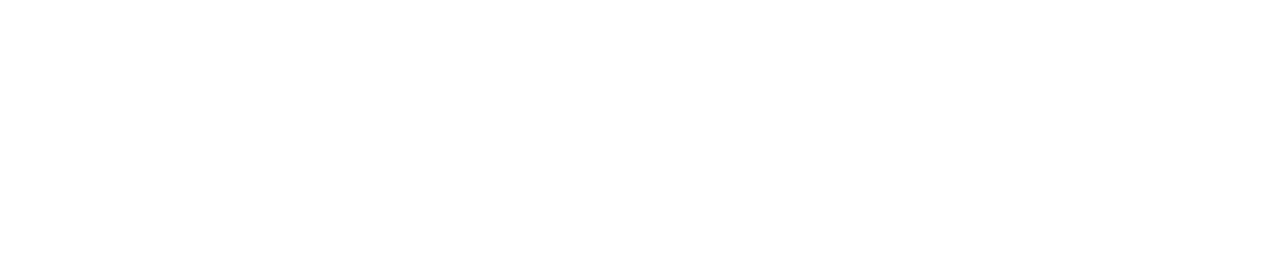
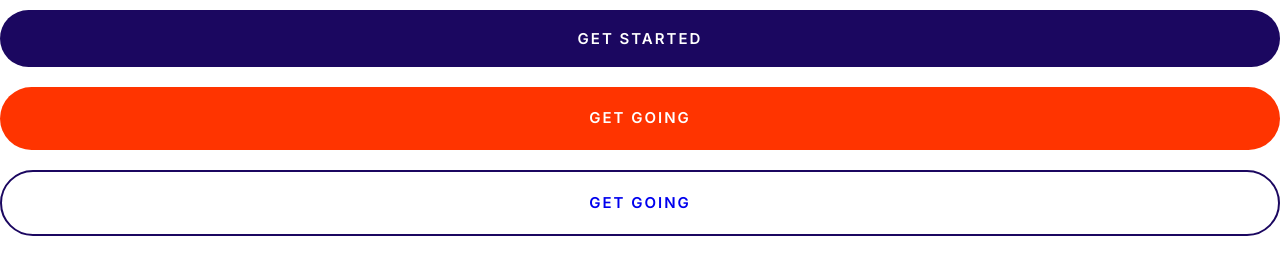
Before and after one commit to Dan-Lueers/moshify, a plain HTML site: page index.html in a window 1280 px wide. Drawn offline with Linux system fonts and the light colour scheme.

Commit message:
implemented button styles

```diff
--- a/css/styles.css
+++ b/css/styles.css
@@ -4,6 +4,12 @@
   --color-accent: #ff3400;
   --color-headings: #1b0760;
   --color-body: #918ca4;
+}
+
+*,
+*::after,
+*::before {
+  box-sizing: border-box;
 }
 
 /* TYPOGRAPHY */
@@ -169,3 +175,68 @@ a {
   justify-content: center;
   align-items: center;
 }
+
+/* BUTTONS */
+.button {
+  background: none;
+  border-radius: 40px;
+  border: 0;
+  cursor: pointer;
+  display: inline-block;
+  font-size: 1.8rem;
+  font-weight: 600;
+  letter-spacing: 0.2rem;
+  padding: 2rem 3rem;
+  text-transform: uppercase;
+  white-space: nowrap;
+  text-align: center;
+  margin: 1rem 0;
+}
+
+.button--primary {
+  background: var(--color-headings);
+  color: #fff;
+}
+
+.button--primary:hover {
+  background: #09367f;
+}
+
+.button--secondary {
+  background: var(--color-secondary);
+  color: #fff;
+}
+
+.button--secondary:hover {
+  background: #43eeff;
+}
+
+.button--accent {
+  background: var(--color-accent);
+  color: #fff;
+}
+
+.button--accent:hover {
+  background: #ff6845;
+}
+
+.button--outline {
+  background: #fff;
+  border: 2px solid var(--color-headings);
+}
+
+.button--outline:hover {
+  background: var(--color-headings);
+  color: #fff;
+}
+
+.button--block {
+  width: 100%;
+  display: inline-block;
+}
+
+@media screen and (min-width: 1024px) {
+  .button {
+    font-size: 1.5rem;
+  }
+}
--- a/index.html
+++ b/index.html
@@ -13,5 +13,9 @@
       rel="stylesheet"
     />
   </head>
-  <body></body>
+  <body>
+    <button class="button button--primary button--block">get started</button>
+    <a href="#" class="button button--accent button--block">Get going</a>
+    <a href="#" class="button button--outline button--block">Get going</a>
+  </body>
 </html>
```
